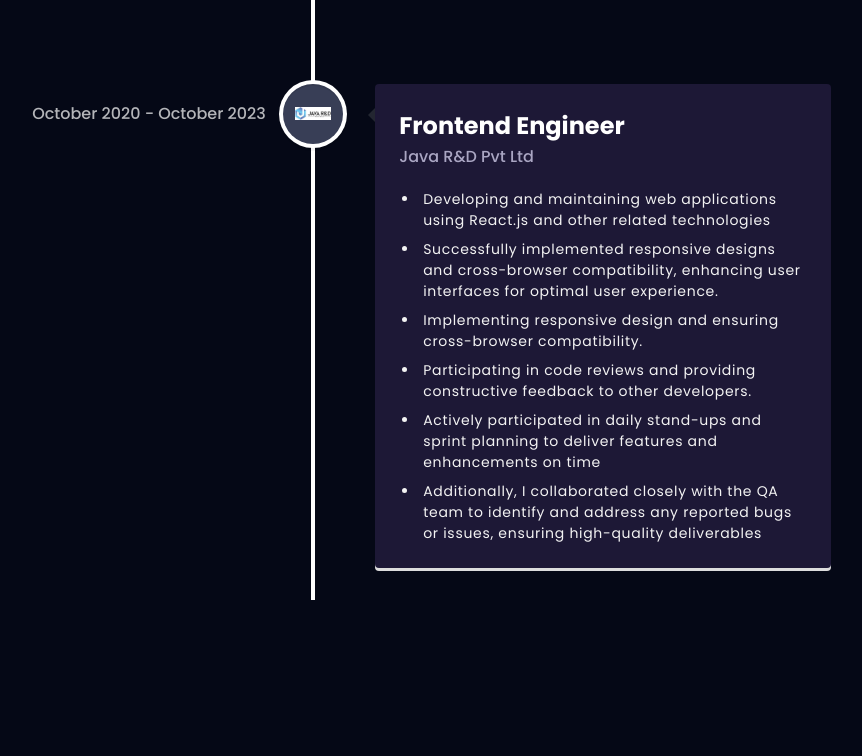
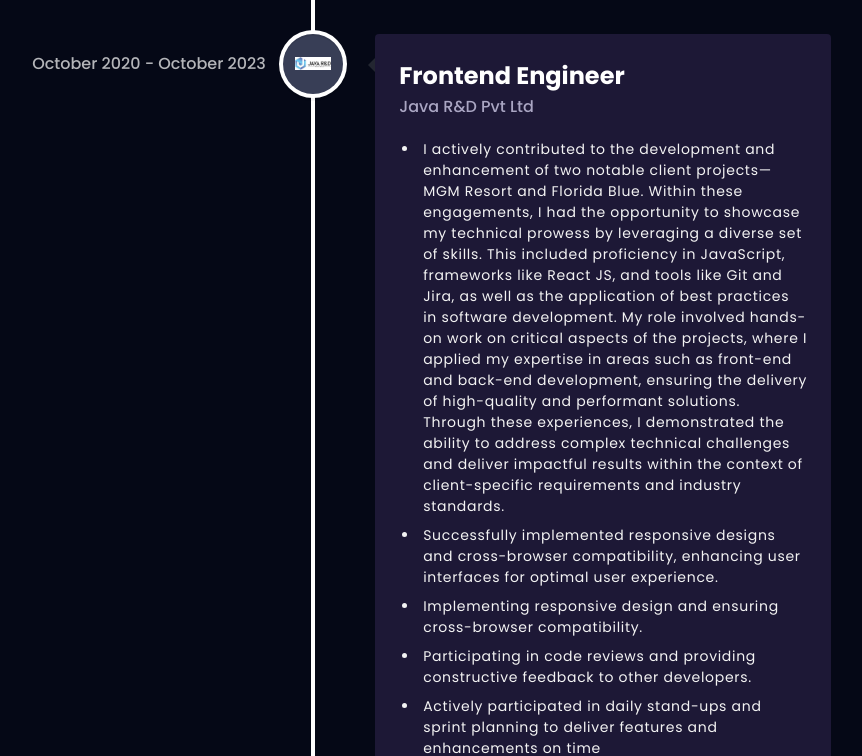
Before and after one commit to dubey748/3dportfolio, a React (Vite) app: page / in a window 1280 px wide. Shown: the part 2706-3462 px from the top of the page, without its empty margins (327-1189 px from the left). Built offline with nearby package versions, Linux system fonts and the light colour scheme.

Commit message:
Project Details

```diff
--- a/src/constants/index.js
+++ b/src/constants/index.js
@@ -115,7 +115,6 @@
     points: [
       "Developing and maintaining web applications using React.js and other related technologies.",
       "Collaborating with cross-functional teams including designers, product managers, and other developers to create high-quality products.",
-      "Implementing responsive design and ensuring cross-browser compatibility.",
       "Playing a key role in code reviews, offering constructive feedback to maintain codebase integrity and elevate overall development standards",
       "Providing mentorship to junior developers, fostering a collaborative learning environment and ensuring the team's proficiency in frontend technologies.",
       "Demonstrating expertise in problem-solving and debugging, ensuring the stability and performance of web applications.",
@@ -132,7 +131,7 @@
     iconBg: "#383E56",
     date: "October 2020 - October 2023",
     points: [
-      "Developing and maintaining web applications using React.js and other related technologies",
+      "I actively contributed to the development and enhancement of two notable client projects—MGM Resort and Florida Blue. Within these engagements, I had the opportunity to showcase my technical prowess by leveraging a diverse set of skills. This included proficiency in  JavaScript, frameworks like React JS, and tools like Git and Jira, as well as the application of best practices in software development. My role involved hands-on work on critical aspects of the projects, where I applied my expertise in areas such as front-end and back-end development, ensuring the delivery of high-quality and performant solutions. Through these experiences, I demonstrated the ability to address complex technical challenges and deliver impactful results within the context of client-specific requirements and industry standards.",
       "Successfully implemented responsive designs and cross-browser compatibility, enhancing user interfaces for optimal user experience.",
       "Implementing responsive design and ensuring cross-browser compatibility.",
       "Participating in code reviews and providing constructive feedback to other developers.",
```
